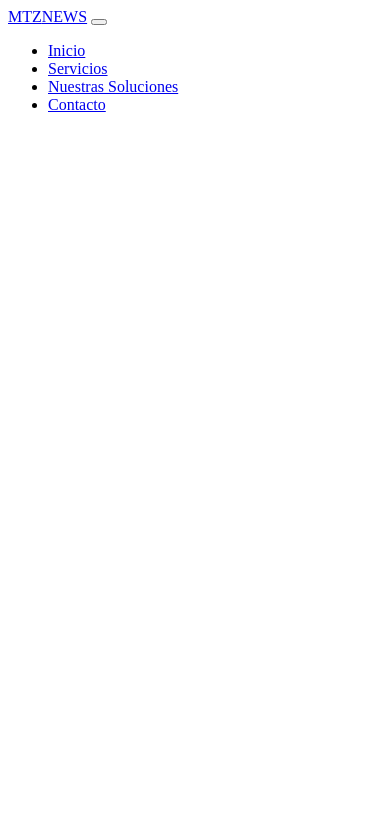
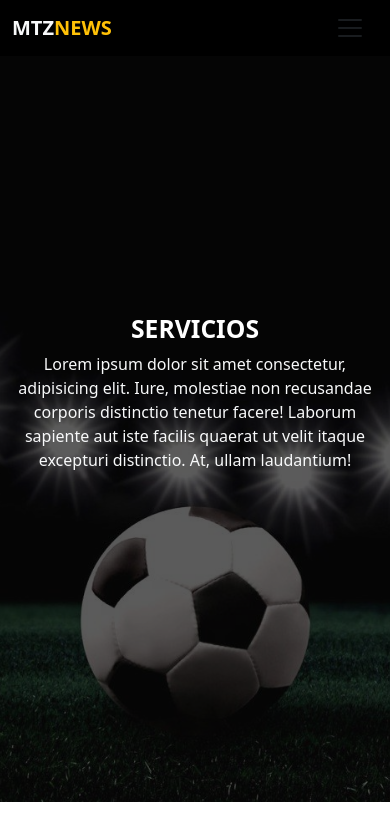
Before and after one commit to nehuenprime/mtznew-demo, a plain HTML site: page index.html in a window 390 px wide. Drawn offline with nearby package versions, Linux system fonts and the light colour scheme.

Commit message:
header mobile

```diff
--- a/css/style.css
+++ b/css/style.css
@@ -0,0 +1,17 @@
+/* HEADER */
+
+.index-header{
+    background-image: url(../img/fondo-fulbo.jpg);
+    height: 95vh;
+    background-size: cover;
+    background-position: center;
+    background-repeat: no-repeat;
+    position: relative;
+}
+
+.oscurecer-fondo{
+    position: absolute;
+    width: 100%;
+    height: 100%;
+    background-color: rgba(0, 0, 0, 0.644);
+}
--- a/index.html
+++ b/index.html
@@ -3,11 +3,15 @@
 <head>
     <meta charset="UTF-8">
     <meta name="viewport" content="width=device-width, initial-scale=1.0">
+    <link rel="stylesheet" href="../css/style.css">
+    <link href="https://cdn.jsdelivr.net/npm/bootstrap@5.3.8/dist/css/bootstrap.min.css" rel="stylesheet" integrity="sha384-sRIl4kxILFvY47J16cr9ZwB07vP4J8+LH7qKQnuqkuIAvNWLzeN8tE5YBujZqJLB" crossorigin="anonymous">
     <title>Document</title>
 </head>
 <body>
-    <header>
-        <nav class="navbar navbar-expand-lg bg-black">
+    <header class="index-header">
+        <div class="oscurecer-fondo">
+
+            <nav class="navbar navbar-expand-lg bg-black position-fixed w-100">
                 <div class="container-fluid">
                     <a class="navbar-brand fw-semibold text-light" href="#">MTZ<span class="text-warning">NEWS</span></a>
                     <button class="navbar-toggler bg-black" type="button" data-bs-toggle="collapse" data-bs-target="#navbarSupportedContent" aria-controls="navbarSupportedContent" aria-expanded="false" aria-label="Toggle navigation">
@@ -30,8 +34,15 @@
                         </div>
                     </div>
                 </nav>
+
+                <section class="d-flex flex-column justify-content-center h-100 px-3">
+
+                    <h2 class="text-white text-uppercase fw-bold text-center">Servicios</h2>
+                    <p class="text-light text-center">Lorem ipsum dolor sit amet consectetur, adipisicing elit. Iure, molestiae non recusandae corporis distinctio tenetur facere! Laborum sapiente aut iste facilis quaerat ut velit itaque excepturi distinctio. At, ullam laudantium!</p>
+                </section>
+                </div>
             </header>
 
-
+    <script src="https://cdn.jsdelivr.net/npm/bootstrap@5.3.8/dist/js/bootstrap.bundle.min.js" integrity="sha384-FKyoEForCGlyvwx9Hj09JcYn3nv7wiPVlz7YYwJrWVcXK/BmnVDxM+D2scQbITxI" crossorigin="anonymous"></script>
 </body>
 </html>
```
Lines whose indentation alone changed are shown as unchanged.
